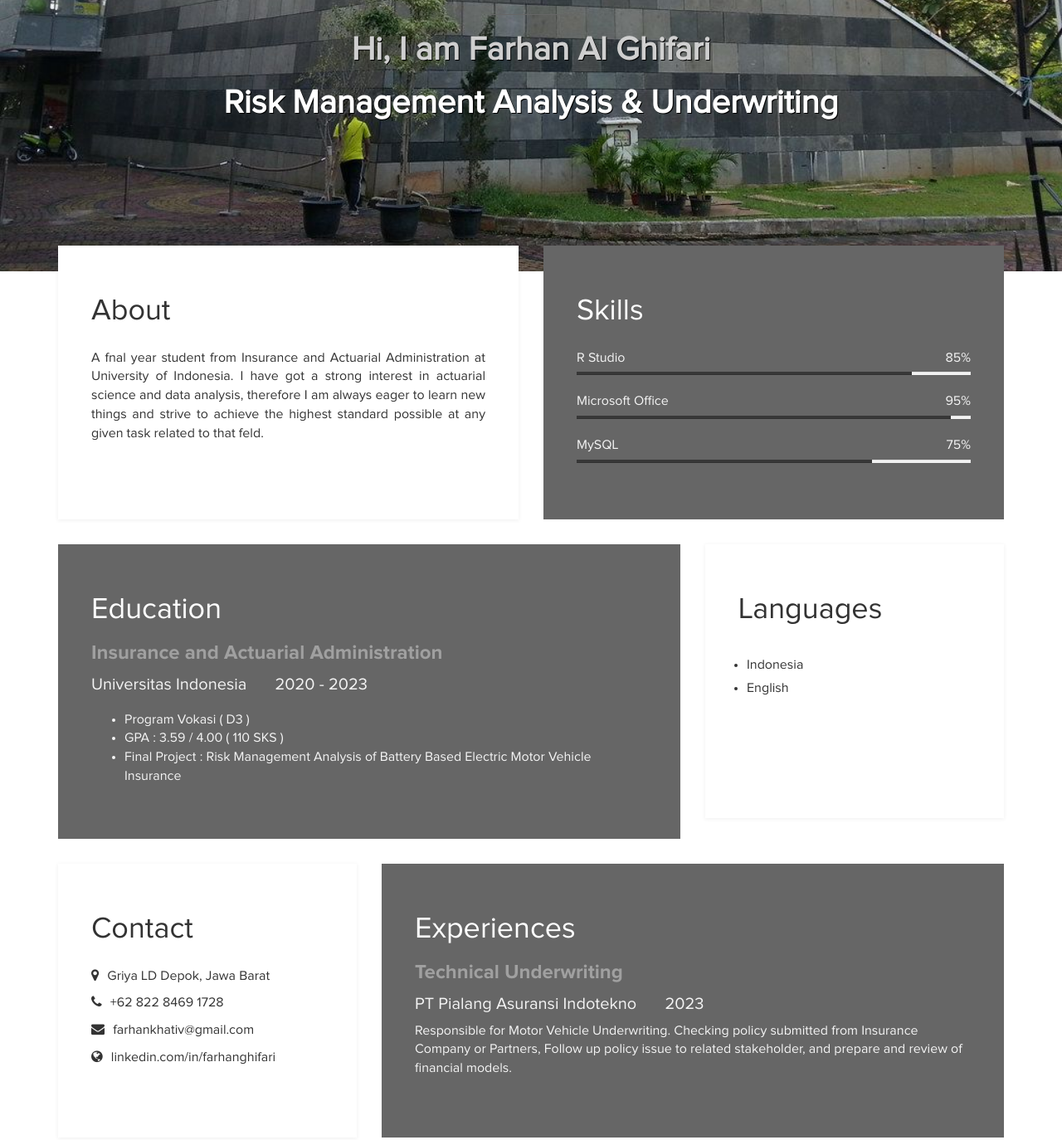
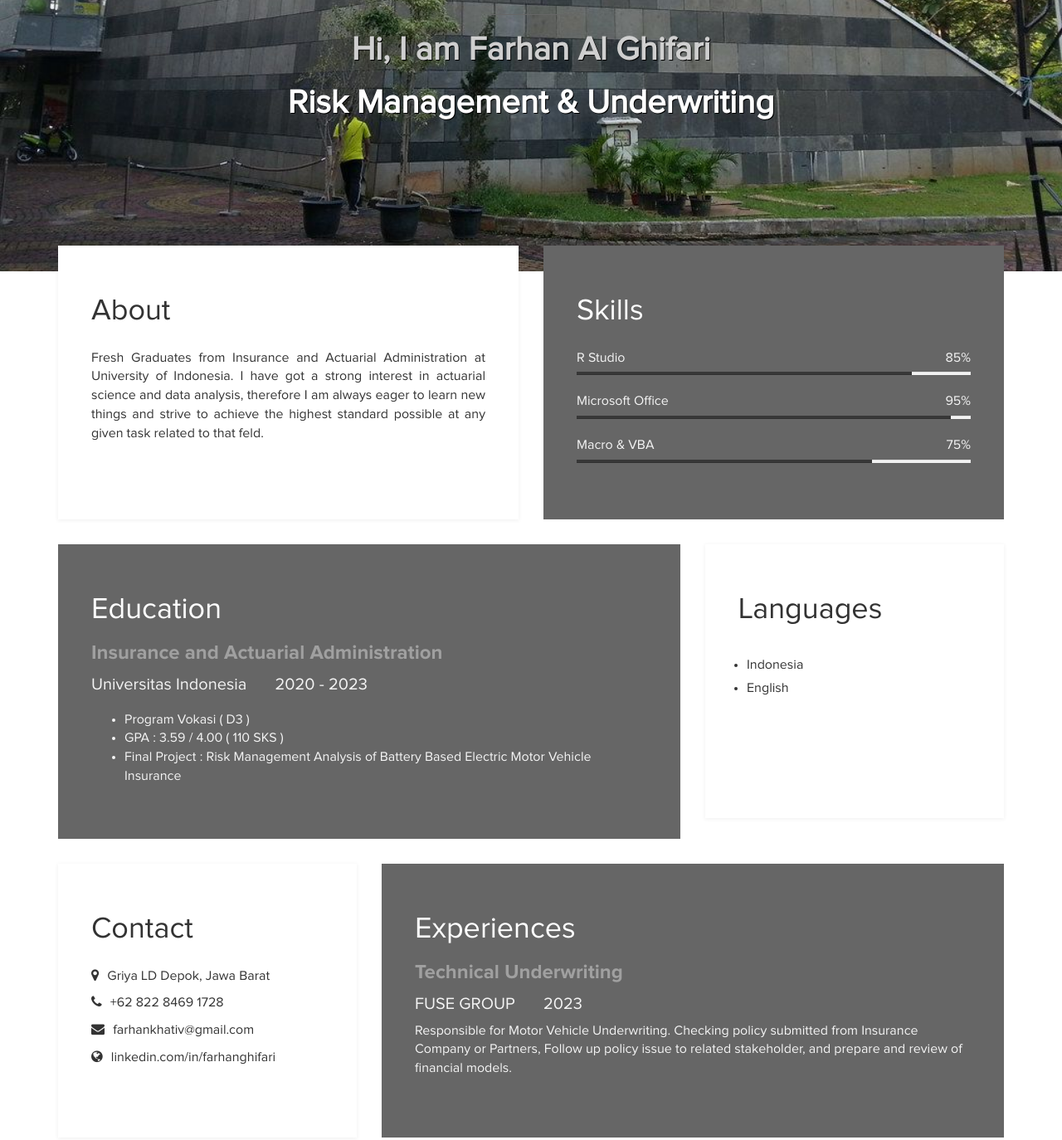
Before and after one commit to rapyourbabe/rapyourbabe, a plain HTML site: page index.html in a window 1280 px wide. Shown: the part 473-1847 px from the top of the page at 83% size. Drawn offline with Linux system fonts and the light colour scheme.

Commit message:
Update index.html

```diff
--- a/index.html
+++ b/index.html
@@ -30,7 +30,7 @@
 				<img src="images/warna.jpg" class="img-responsive img-circle tm-border" alt="templatemo easy profile">
 				<hr>
 				<h1 class="tm-title bold shadow">Hi, I am Farhan Al Ghifari</h1>
-				<h1 class="white bold shadow">Risk Management Analysis & Underwriting</h1>
+				<h1 class="white bold shadow">Risk Management & Underwriting</h1>
 			</div>
 		</div>
 	</div>
@@ -42,7 +42,7 @@
 		<div class="col-md-6 col-sm-12">
 			<div class="about">
 				<h2>About</h2>
-				<p align="justify">A fnal year student from Insurance and Actuarial Administration at University of Indonesia. I have got a strong interest in
+				<p align="justify">Fresh Graduates from Insurance and Actuarial Administration at University of Indonesia. I have got a strong interest in
 					actuarial science and data analysis, therefore I am always eager to learn new things and strive to achieve the highest standard
 					possible at any given task related to that feld.</p>
 			</div>
@@ -62,7 +62,7 @@
 						<div class="progress-bar progress-bar-primary" role="progressbar"
                         aria-valuenow="95" aria-valuemin="0" aria-valuemax="100" style="width: 95%;"></div>
 					</div>
-				<strong>MySQL</strong>
+				<strong>Macro & VBA</strong>
 				<span class="pull-right">75%</span>
 					<div class="progress">
 						<div class="progress-bar progress-bar-primary" role="progressbar"
@@ -124,7 +124,7 @@
 				<h2 class="white">Experiences</h2>
 					<div class="experience-content">
 						<h4 class="experience-title accent">Technical Underwriting</h4>
-						<h5>PT Pialang Asuransi Indotekno</h5><span></span>
+						<h5>FUSE GROUP</h5><span></span>
 						<h5>2023</h5>
 						<p class="education-description">Responsible for Motor Vehicle Underwriting. Checking policy submitted from Insurance
 						Company or Partners, Follow up policy issue to related stakeholder, and prepare and review of financial models.</p>
```
